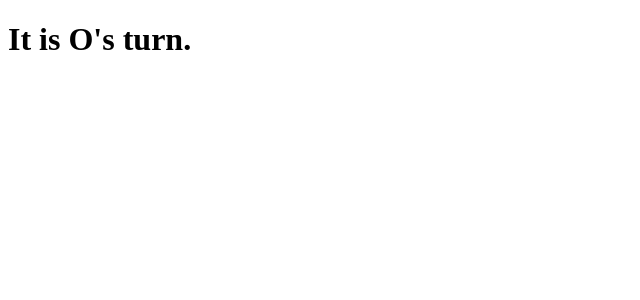
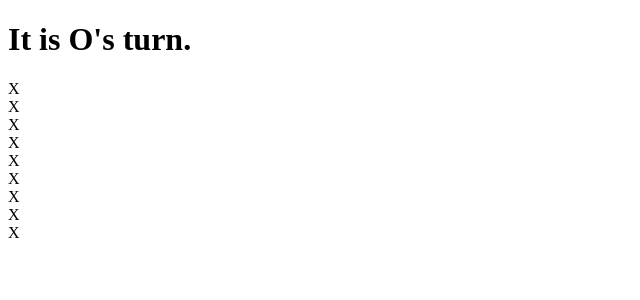
Before and after one commit to PierreDV/tic_tac_toe, a React app: page / in a window 1280 px wide. Shown: the top 300 px of the page, without its empty margins (0-640 px from the left). Built offline with nearby package versions, Linux system fonts and the light colour scheme; the HTML template or start-up script is replaced by a standard one.

Commit message:
added redux, added reducer for squares and started building smart Board component

```diff
--- a/package.json
+++ b/package.json
@@ -22,6 +22,8 @@
     "react": "^16.4.0",
     "react-addons-update": "^15.6.2",
     "react-dom": "^16.4.0",
+    "react-redux": "^5.0.7",
+    "redux": "^4.0.0",
     "underscore": "^1.9.0"
   },
   "devDependencies": {
--- a/src/components/App.js
+++ b/src/components/App.js
@@ -1,7 +1,7 @@
 import React, { Component } from 'react';
 import _ from 'underscore';
 import Header from './Header';
-import Board from './Board';
+import Board from '../containers/Board';
 
 const WINNING_COMBINATIONS = [
   [0,1,2],
@@ -114,10 +114,7 @@ class App extends Component {
         <Header
           result={this.state.result}
           turn={this.state.turn} />
-        <Board
-          onPlacePiece={this.placePiece}
-          turn={this.state.turn}
-          squares={this.state.squares} />
+        <Board />
       </div>
     );
   }
--- a/src/components/Board.js
+++ /dev/null
@@ -1,22 +0,0 @@
-import React from 'react';
-import Square from './Square';
-
-const Board = (props) => {
-  const grid = props.squares.map((square, index) => {
-    return (
-      <Square
-        id={index}
-        turn={props.turn}
-        onPlacePiece={props.onPlacePiece}
-        key={index}/>
-    );
-  });
-
-  return (
-    <div className="Board">
-      {grid}
-    </div>
-  );
-}
-
-export default Board;
--- a/src/components/Square.js
+++ b/src/components/Square.js
@@ -2,8 +2,8 @@ import React from 'react';
 
 const Square = (props) => {
   return (
-    <div id={props.id} onClick={(event) => props.onPlacePiece(event, props.turn)} className="Square"></div>
-  )
+    <div className="Square">X</div>
+  );
 }
 
 export default Square;
--- /dev/null
+++ b/src/containers/Board.js
@@ -0,0 +1,34 @@
+import React, { Component } from 'react';
+import { connect } from 'react-redux';
+import Square from '../components/Square';
+
+class Board extends Component {
+  constructor(props) {
+    super(props);
+    console.log(props.squares);
+  }
+
+  render() {
+    return (
+      <div className="Board">
+        <Square />
+        <Square />
+        <Square />
+        <Square />
+        <Square />
+        <Square />
+        <Square />
+        <Square />
+        <Square />
+      </div>
+    );
+  };
+}
+
+function mapStateToProps(state) {
+  return {
+    squares: state.squares
+  };
+}
+
+export default connect(mapStateToProps)(Board);
--- a/src/index.js
+++ b/src/index.js
@@ -1,8 +1,16 @@
 import React from 'react';
 import ReactDOM from 'react-dom';
+import { Provider } from 'react-redux';
+import { createStore, applyMiddleware } from 'redux';
+
 import App from './components/App';
+import reducers from './reducers';
+
+const createStoreWithMiddleware = applyMiddleware()(createStore);
 
 ReactDOM.render(
-  <App />,
+  <Provider store={createStoreWithMiddleware(reducers)}>
+    <App />
+  </Provider>,
   document.getElementById('root')
-)
+);
--- /dev/null
+++ b/src/reducers/index.js
@@ -0,0 +1,8 @@
+import { combineReducers } from 'redux';
+import SquaresReducer from './squares';
+
+const rootReducer = combineReducers({
+  squares: SquaresReducer
+});
+
+export default rootReducer;
--- /dev/null
+++ b/src/reducers/squares.js
@@ -0,0 +1,5 @@
+export default function() {
+  return [
+    '','','','','','','','',''
+  ]
+}
```
Also changed, not shown: 2 other files (tests, documents, lock files or other folders).
